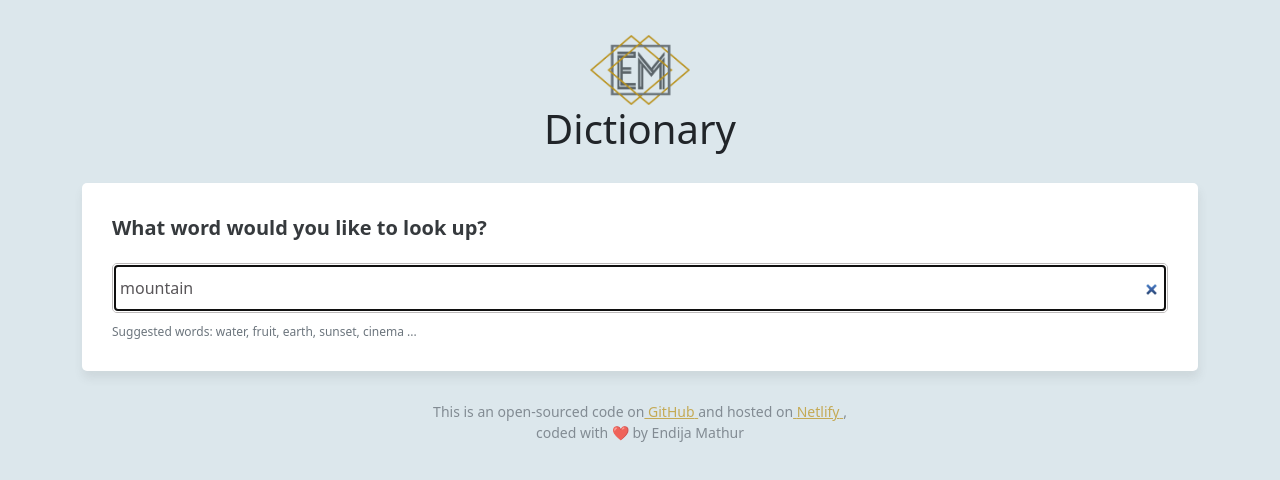
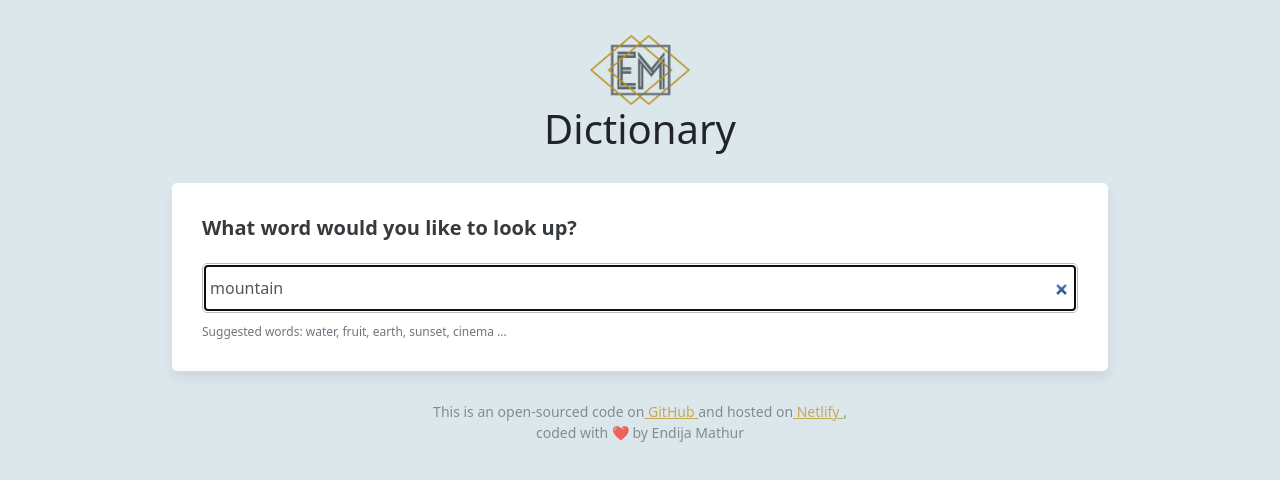
Before and after one commit to EndijaM/dictionary-project, a React (Create React App) app: page / in a window 1280 px wide. Shown: the top 480 px of the page. Built offline with nearby package versions, Linux system fonts and the light colour scheme; no server answers.

Commit message:
Changed the title name

```diff
--- a/public/index.html
+++ b/public/index.html
@@ -24,7 +24,7 @@
       work correctly both with client-side routing and a non-root public URL.
       Learn how to configure a non-root public URL by running `npm run build`.
     -->
-    <title>React App</title>
+    <title>Dictionary- React App by Endija Mathur</title>
   </head>
   <body>
     <noscript>You need to enable JavaScript to run this app.</noscript>
--- a/src/App.css
+++ b/src/App.css
@@ -3,6 +3,10 @@ body {
 }
 a {
   color: #bf9b30;
+}
+.App {
+  margin: 0 auto;
+  max-width: 960px;
 }
 .App-header {
   margin: 35px 0;
```
